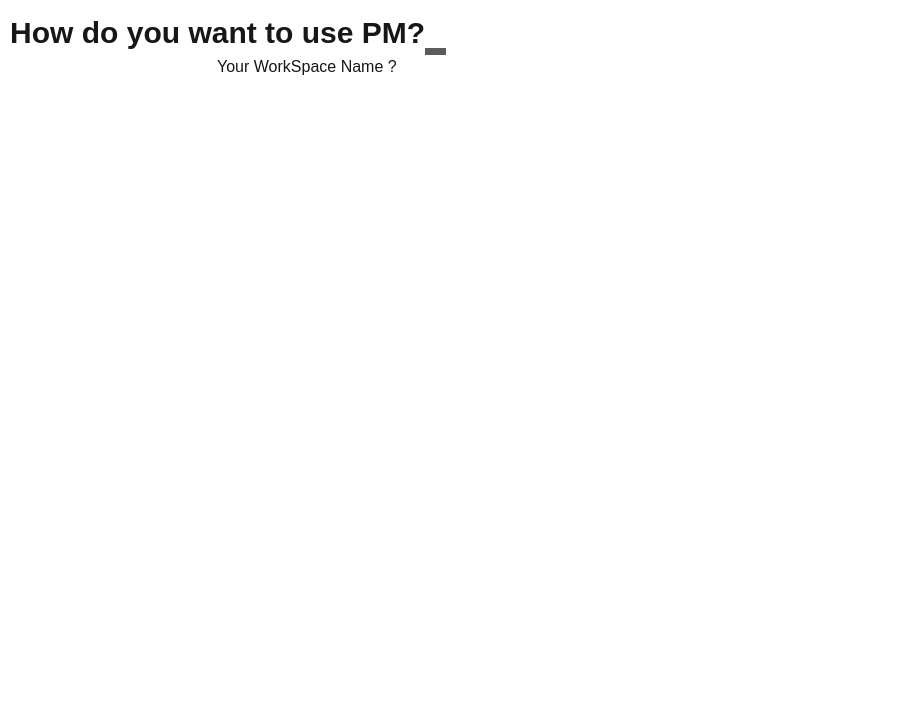
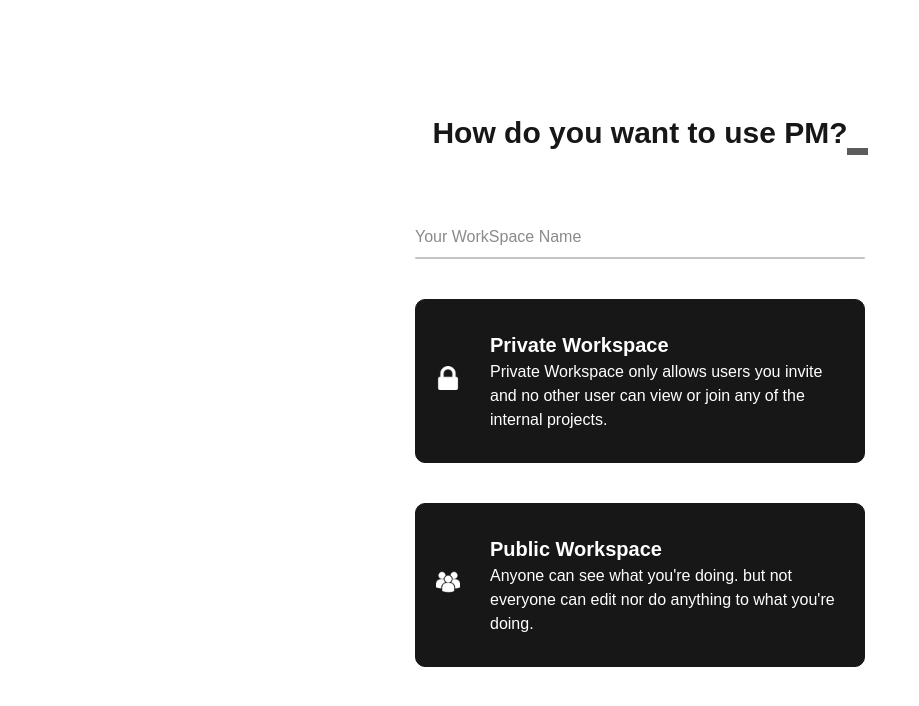
Before and after one commit to Tay-Za-24/PM, a Next.js app: page /create/workspace in a window 1280 px wide. Shown: the top 706 px of the page, without its empty margins (0-919 px from the left). Built offline with nearby package versions, Linux system fonts and the light colour scheme.

Commit message:
create_workspace_form_add_2026_02_16

```diff
--- a/app/auth/css/auth.css
+++ b/app/auth/css/auth.css
@@ -24,6 +24,15 @@
     align-items: center;
     width: 100%;
     height: 100vh;
+}
+
+.authSection .api-error {
+    padding: .625rem;
+    color: var(--background);
+    background-color: var(--clr-error);
+    border-radius: 10px;
+    margin-bottom: 1.25rem;
+    display: none;
 }
 
 .authForm {
@@ -111,7 +120,7 @@ input:-webkit-autofill ~ label {
     align-items: center;
     justify-content: center;
     gap: .625rem;
-    transition: background-color .3s ease, color .3s ease, border-color .3s ease;
+    transition: opacity .3s ease;
 }
 
 .authForm .submitBtn .btnIco {
@@ -121,13 +130,7 @@ input:-webkit-autofill ~ label {
 }
 
 .authForm .submitBtn:hover {
-    background-color: var(--background);
-    color: var(--foreground);
-    border-color: var(--foreground);
-}
-
-.authForm .submitBtn:hover .btnIco {
-    filter: none;
+    opacity: .8;
 }
 
 .authForm .btnWrap {
@@ -148,5 +151,48 @@ input:-webkit-autofill ~ label {
 }
 
 .toRegister .linkTxt:hover {
-    color: var(--clr-grey-500);
+    color: var(--clr-grey-600);
 }
+
+.createSection {
+    display: flex;
+    height: 100vh;
+    flex-direction: column;
+    align-items: center;
+    margin-top: 6.25rem;
+    gap: 3.75rem;
+}
+
+.createSection .authForm {
+    width: 28.125rem;
+    display: flex;
+    flex-direction: column;
+    gap: 2.5rem;
+}
+
+.createSection .authForm .submitBtn {
+    padding: 1.875rem 1.25rem;
+    border-radius: .625rem;
+    gap: 1.875rem;
+}
+
+.createSection .submitBtn .btn-ttl {
+    font-size: 1.25rem;
+    font-weight: 700;
+}
+
+.submitBtn .ico-btn::before {
+    content: "";
+    display: inline-block;
+    width: 1.5rem;
+    height: 1.5rem;
+    filter: invert(1);
+}
+
+.submitBtn .ico-btn.ico-private::before {
+    background: url(../../../public/images/icons/ico_lock.png) no-repeat center/contain;
+}
+
+.submitBtn .ico-btn.ico-public::before {
+    background: url(../../../public/images/icons/ico_pulbic.png) no-repeat center/contain;
+}
--- a/app/auth/login/loginForm.tsx
+++ b/app/auth/login/loginForm.tsx
@@ -35,9 +35,9 @@ const onSubmit = async (data: FormData) => {
 
     if (!res.ok) throw await res.json();
 
-    console.log("LOGIN SUCCESS ✅");
+    console.log("LOGIN SUCCESS");
   } catch (err) {
-    console.log("LOGIN ERROR ❌", err);
+    console.log("LOGIN ERROR", err);
   }
 };
 
--- a/app/auth/register/registerForm.tsx
+++ b/app/auth/register/registerForm.tsx
@@ -34,6 +34,7 @@ type FormData = z.infer<typeof FormSchema>;
 export default function RegisterForm() {
   const router = useRouter();
   const [isModalOpen, setIsModalOpen] = useState(false);
+  const [apiError, setApiError] = useState(false);
 
   const {
     register,
@@ -46,19 +47,24 @@ export default function RegisterForm() {
 
   const onSubmit = async (data: FormData) => {
     try {
+      setApiError(false);
+
       await api("auth/register", {
         method: "POST",
         body: data,
       });
-
       router.push("/auth/login");
     } catch (err: any) {
-      Object.entries(err.data.message).forEach(([field, messages]) => {
-        setError(field as keyof FormData, {
-          type: "server",
-          message: (messages as string[])[0],
+      if (err?.data?.message) {
+        Object.entries(err.data.message).forEach(([field, messages]) => {
+          setError(field as keyof FormData, {
+            type: "server",
+            message: (messages as string[])[0],
+          });
         });
-      });
+      } else {
+        setApiError(true);
+      }
     }
   };
 
@@ -73,7 +79,9 @@ export default function RegisterForm() {
           <h2 className="authTitle fw-bold">
             <AnimatedText text="Create Account" />
           </h2>
-
+          {apiError && (
+            <p className="api-error d-block">Server Error. Please Try again.</p>
+          )}
           <form
             className="authForm"
             onSubmit={handleSubmit(onSubmit)}
@@ -90,9 +98,7 @@ export default function RegisterForm() {
               />
               <label htmlFor="name">Name</label>
             </div>
-            {errors.name && (
-              <p className="error">{errors.name.message}</p>
-            )}
+            {errors.name && <p className="error">{errors.name.message}</p>}
 
             {/* Email */}
             <div className="inputWrap">
@@ -105,9 +111,7 @@ export default function RegisterForm() {
               />
               <label htmlFor="email">Email</label>
             </div>
-            {errors.email && (
-              <p className="error">{errors.email.message}</p>
-            )}
+            {errors.email && <p className="error">{errors.email.message}</p>}
 
             {/* Password */}
             <div className="inputWrap">
@@ -136,9 +140,7 @@ export default function RegisterForm() {
               <label htmlFor="confirm_password">Confirm Password</label>
             </div>
             {errors.confirm_password && (
-              <p className="error">
-                {errors.confirm_password.message}
-              </p>
+              <p className="error">{errors.confirm_password.message}</p>
             )}
 
             {/* Buttons */}
@@ -159,9 +161,7 @@ export default function RegisterForm() {
                 <div className="btnIco">
                   <img src={icoGoogle.src} alt="" />
                 </div>
-                <span className="btnText">
-                  Continue with Google
-                </span>
+                <span className="btnText">Continue with Google</span>
               </button>
             </div>
           </form>
--- a/app/create/workspace/createWorkspaceForm.tsx
+++ b/app/create/workspace/createWorkspaceForm.tsx
@@ -20,16 +20,33 @@ export default function CreateWorkspaceForm() {
     } = useForm<FormData>({
       resolver: zodResolver(FormSchema),
     });
+    const onSubmit = async (data: FormData) => {
+      try {
+        const res = await fetch("/api/auth/login", {
+          method: "POST",
+          headers: { "Content-Type": "application/json" },
+          body: JSON.stringify(data),
+        });
+
+        if (!res.ok) throw await res.json();
+
+        console.log("LOGIN SUCCESS");
+      } catch (err) {
+        console.log("LOGIN ERROR", err);
+      }
+    };
     return (
       <>
         <div className="createSection">
           <h2 className="createTitle fs-30 fw-bold">
-          <AnimatedText
-            text="How do you want to use PM?"
-          />
+            <AnimatedText text="How do you want to use PM?" />
           </h2>
           <section>
-          <form>
+            <form
+              className="authForm create"
+              onSubmit={handleSubmit(onSubmit)}
+              noValidate
+            >
               <div className="inputWrap">
                 <input
                   placeholder=" "
@@ -40,14 +57,33 @@ export default function CreateWorkspaceForm() {
                   {...register("workSpaceName")}
                   aria-invalid={!!errors.workSpaceName}
                 />
-              <label htmlFor="workSpaceName">Your WorkSpace Name ?</label>
+                <label htmlFor="workSpaceName">Your WorkSpace Name</label>
               </div>
               {errors.workSpaceName && (
                 <p className="error">{errors.workSpaceName.message}</p>
               )}
+              <div className="submitBtn">
+                <div className="ico-btn ico-private"></div>
+                <div className="about-private">
+                  <p className="btn-ttl">Private Workspace</p>
+                  <p>
+                    Private Workspace only allows users you invite and no other
+                    user can view or join any of the internal projects.
+                  </p>
+                </div>
+              </div>
+              <div className="submitBtn">
+                <div className="ico-btn ico-public"></div>
+                <div className="about-private">
+                  <p className="btn-ttl">Public Workspace</p>
+                  <p>
+                    Anyone can see what you're doing. but not everyone can edit nor do anything to what you're doing.
+                  </p>
+                </div>
+              </div>
             </form>
           </section>
         </div>
       </>
-    )
+    );
 }
--- a/app/globals.css
+++ b/app/globals.css
@@ -4,6 +4,8 @@
   --background: #ffffff;
   --foreground: #171717;
   --clr-grey-500: #c5c3c6;
+  --clr-grey-600: #6c757d;
+  --clr-error: #DC143C;
 }
 
 @theme inline {
--- a/app/util.css
+++ b/app/util.css
@@ -41,7 +41,7 @@
 .space-75 { gap: 4.6875rem; }
 .space-80 { gap: 5rem; }
 
-.d-block       { display: block; }
+.d-block       { display: block !important;}
 .d-inline      { display: inline; }
 .d-inline-block{ display: inline-block; }
 .d-flex        { display: flex; }
```
Also changed, not shown: public/images/icons/ico_lock.png (added), public/images/icons/ico_pulbic.png (added). Lines whose indentation alone changed are shown as unchanged.
